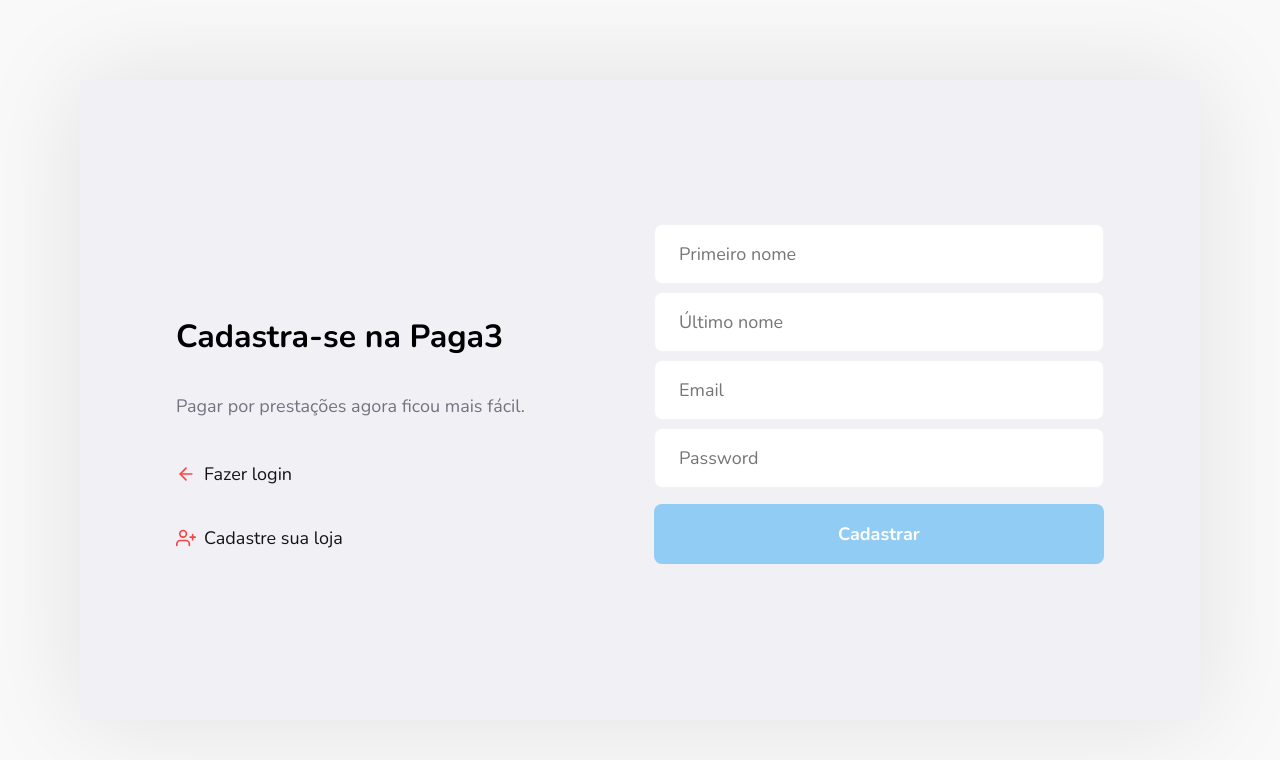
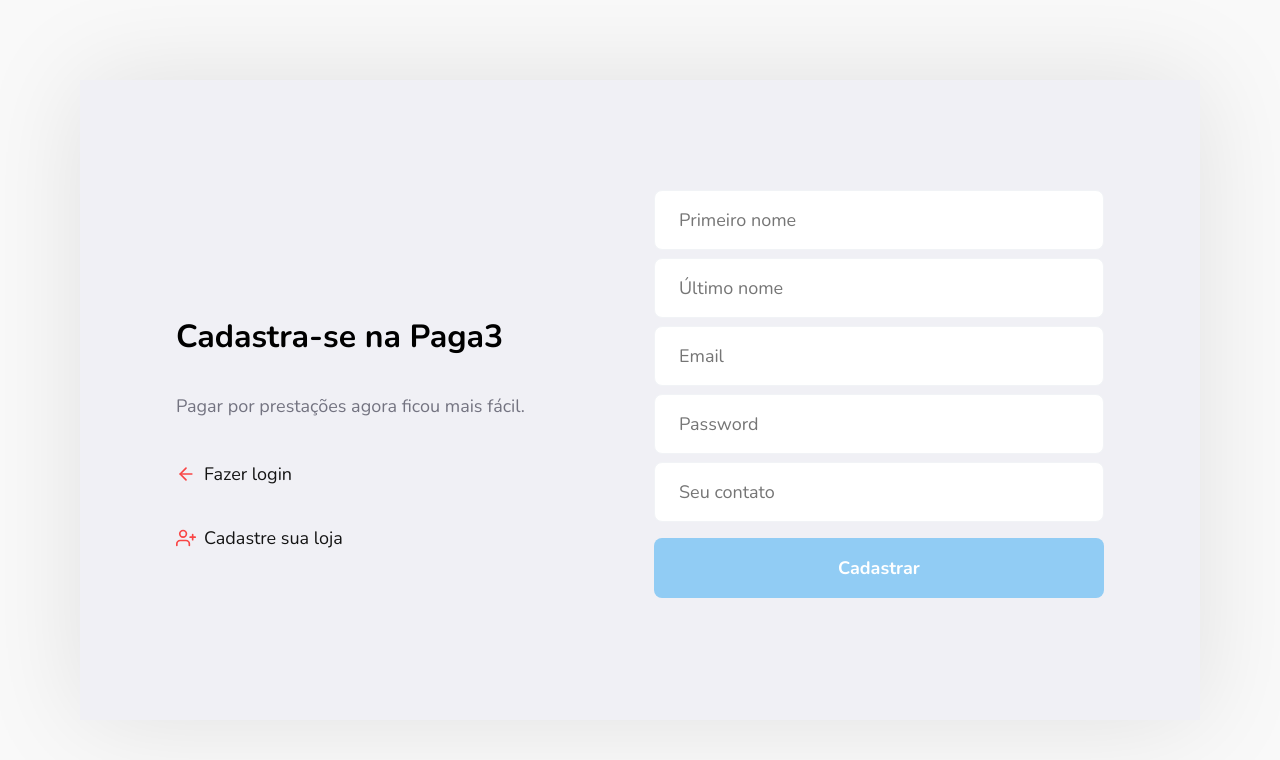
Before and after one commit to cabanga/teste-paga3, a React (Create React App) app: page /register/user in a window 1280 px wide. Shown: the top 760 px of the page. Built offline with nearby package versions, Linux system fonts and the light colour scheme.

Commit message:
fix userProfile

```diff
--- a/src/pages/RegisterUser/index.js
+++ b/src/pages/RegisterUser/index.js
@@ -10,6 +10,7 @@ export default function RegisterSeller() {
   const [lastName, setLastName] = useState('');
   const [email, setEmail] = useState('');
   const [password, setPassword] = useState('');
+  const [telephone, setTelephone] = useState('');
 
   const history = useHistory();
 
@@ -20,12 +21,14 @@ export default function RegisterSeller() {
     setLastName('');
     setEmail('');
     setPassword('');
+    setTelephone('');
 
     const data = {
       firstName,
       lastName,
       email,
-      password
+      password,
+      telephone
     };
 
     try {
@@ -82,6 +85,12 @@ export default function RegisterSeller() {
             value={password}
             onChange={e => setPassword(e.target.value)}
           />
+          <input
+            type="tel"
+            value={telephone}
+            onChange={e => setTelephone(e.target.value)}
+            placeholder="Seu contato"
+          />
           <button className="button" type="submit">Cadastrar</button>
         </form>
       </div>
--- a/src/pages/UserProfile/index.js
+++ b/src/pages/UserProfile/index.js
@@ -24,7 +24,7 @@ function Dashboard() {
   return (
     <div className="profileContainer">
       <aside className="profile">
-        <Link to="/requestempty" className="shopping">
+        <Link to="/request/empty" className="shopping">
           <FaShoppingBasket className="shopping-icon" />
           <h1>Fazer compra</h1>
         </Link>
@@ -34,11 +34,6 @@ function Dashboard() {
         <section className="mainInfo">
           <h1>Dashboard de Gestão</h1>
           <h3>Gerencie melhor as suas contas</h3>
-            <ul>
-              <li><Link to="/">Todos</Link></li>
-              <li><Link to="/">Em pagamento</Link></li>
-              <li><Link to="/">Pagas</Link></li>
-            </ul>
         </section>
 
         <ul>
--- a/src/pages/UserProfile/style.css
+++ b/src/pages/UserProfile/style.css
@@ -86,6 +86,7 @@
 .mainInfo h3 {
   color: #141414;
   font-size: 18px;
+  margin-bottom: 30px;
 }
 
 .mainInfo ul {
```
